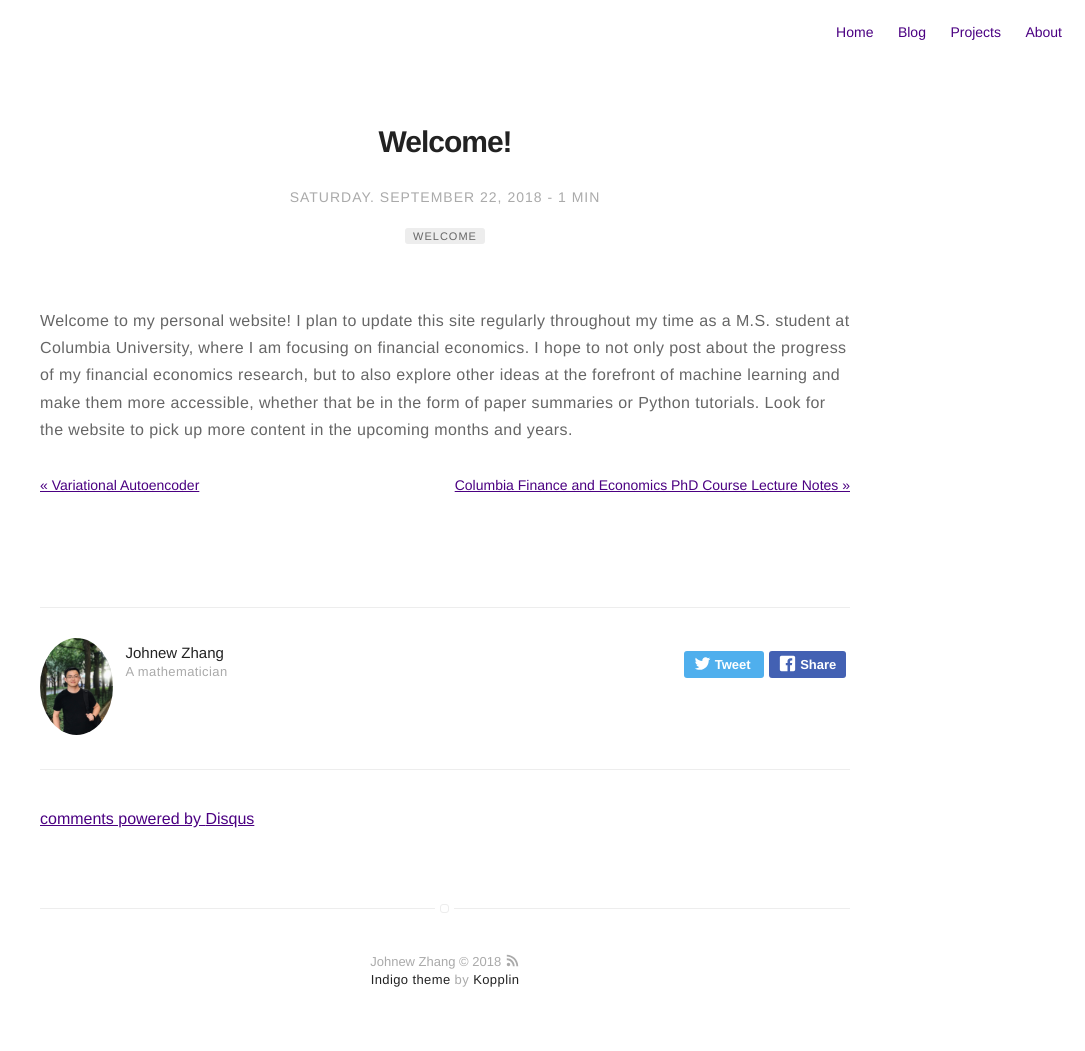
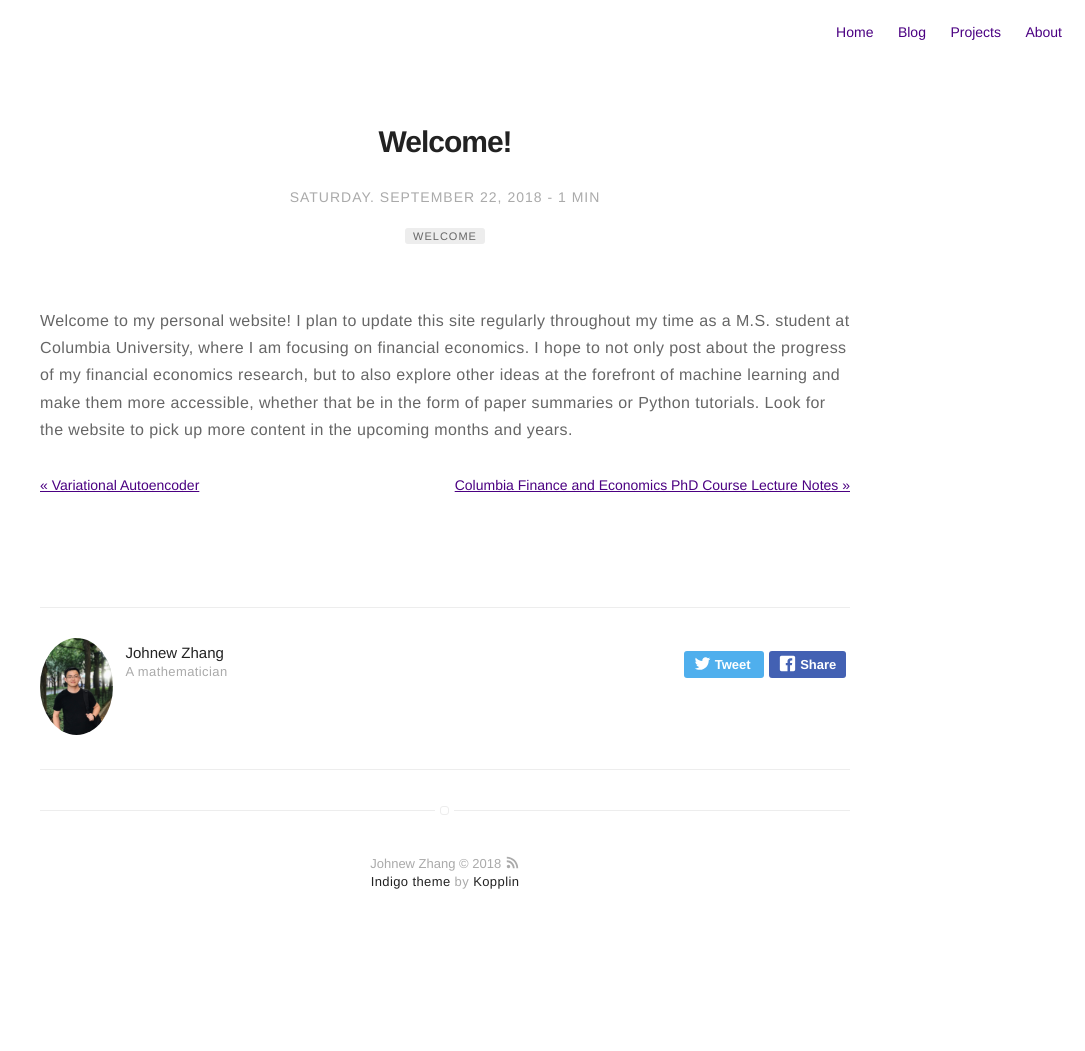
Before and after one commit to WizardKingZ/WizardKingZ.github.io, a Jekyll site: the page built from _posts/2018-09-22-welcome.markdown, in a window 1280 px wide. Shown: the whole page, without its empty margins (195-1280 px from the left). Built offline with Jekyll 4.4.1, drawn with Linux system fonts in a browser that asks for light colours; comment, search, counter and statistics services are not loaded; after the commit the page ends 953 px from its top, so only the background shows below that; some of the changed lines change nothing that is shown.

Commit message:
Update _config.yml

```diff
--- a/_config.yml
+++ b/_config.yml
@@ -29,9 +29,9 @@ analytics-google: 'UA-126262267-1'
 # analytics-piwik-id: 1
 
 # if you don't want comments in your posts, leave categories empty
-disqus:
-  shortname: johnewzhang # enter this from your disqus account
-  categories: [blog, projects] # only show disqus for posts that have these categories
+# disqus:
+#  shortname: johnewzhang # enter this from your disqus account
+#  categories: [blog, projects] # only show disqus for posts that have these categories
 
 # if you don't have any of social below, comment the line
 facebook: johnewzhang
```
